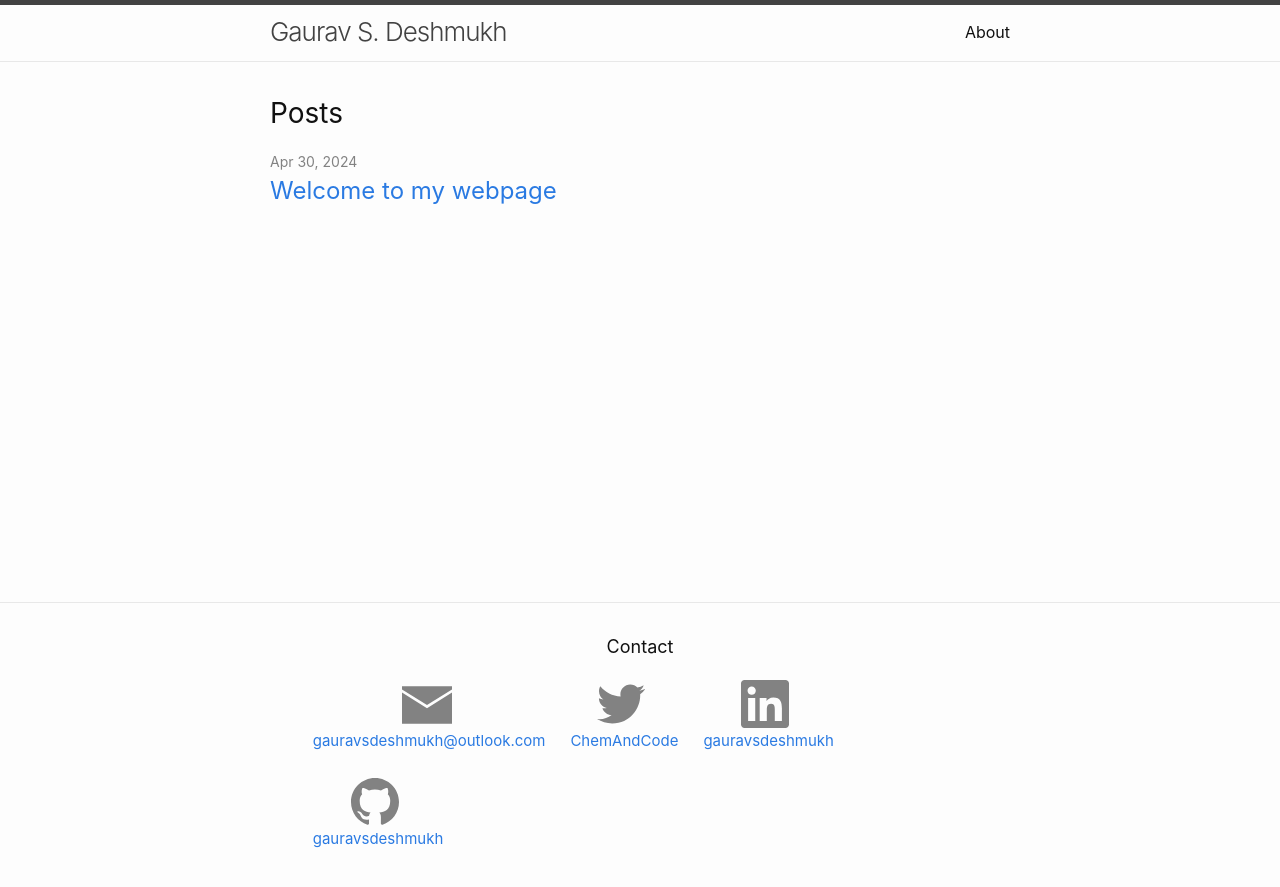
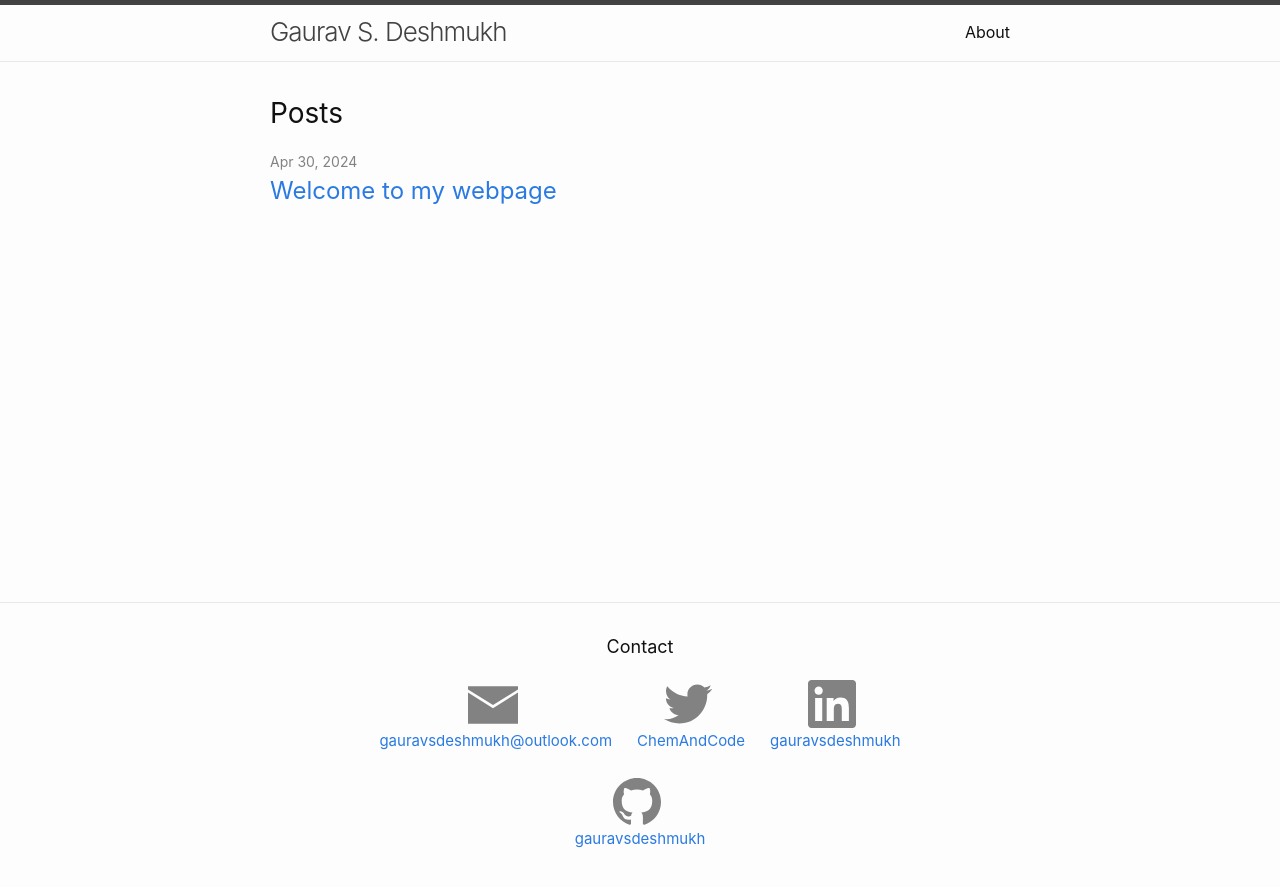
Before and after one commit to gauravsdeshmukh/gauravsdeshmukh.github.io, a Jekyll site: the page built from index.markdown, in a window 1280 px wide. Shown: the top 887 px of the page. Built offline with Jekyll 4.4.1, drawn with Linux system fonts in a browser that asks for light colours.

Commit message:
Centered footer items

```diff
--- a/_sass/minima.scss
+++ b/_sass/minima.scss
@@ -25,7 +25,6 @@ $content-width:    800px !default;
 
 $on-palm:          600px !default;
 $on-laptop:        800px !default;
-$on-phone:         480px !default;
 
 // Use media queries like this:
 // @include media-query($on-palm) {
--- a/_sass/minima/_base.scss
+++ b/_sass/minima/_base.scss
@@ -120,6 +120,7 @@ a {
 
     .username {
       text-decoration: underline;
+      text-align: center;
     }
   }
 }
--- a/assets/main.scss
+++ b/assets/main.scss
@@ -15,5 +15,6 @@
     flex-wrap: wrap;
     padding: 5px 5px;
     align-items: center;
+    justify-content: center;
     gap: 25px;
 }
```
